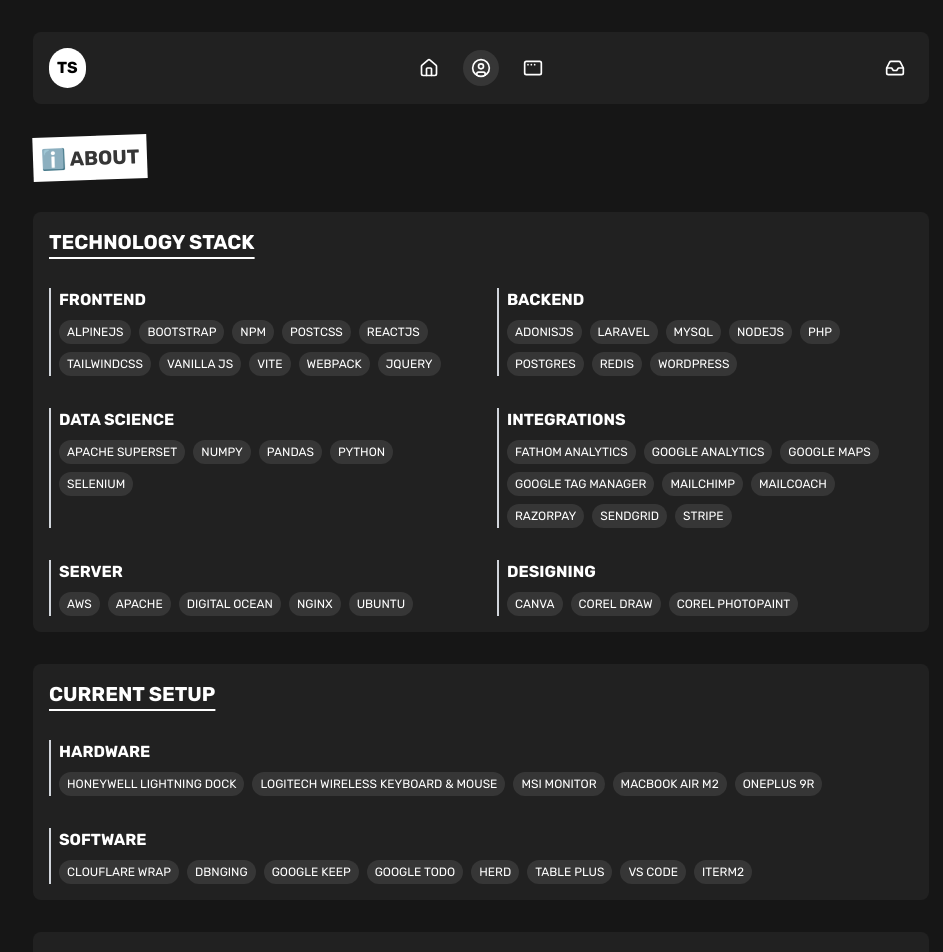
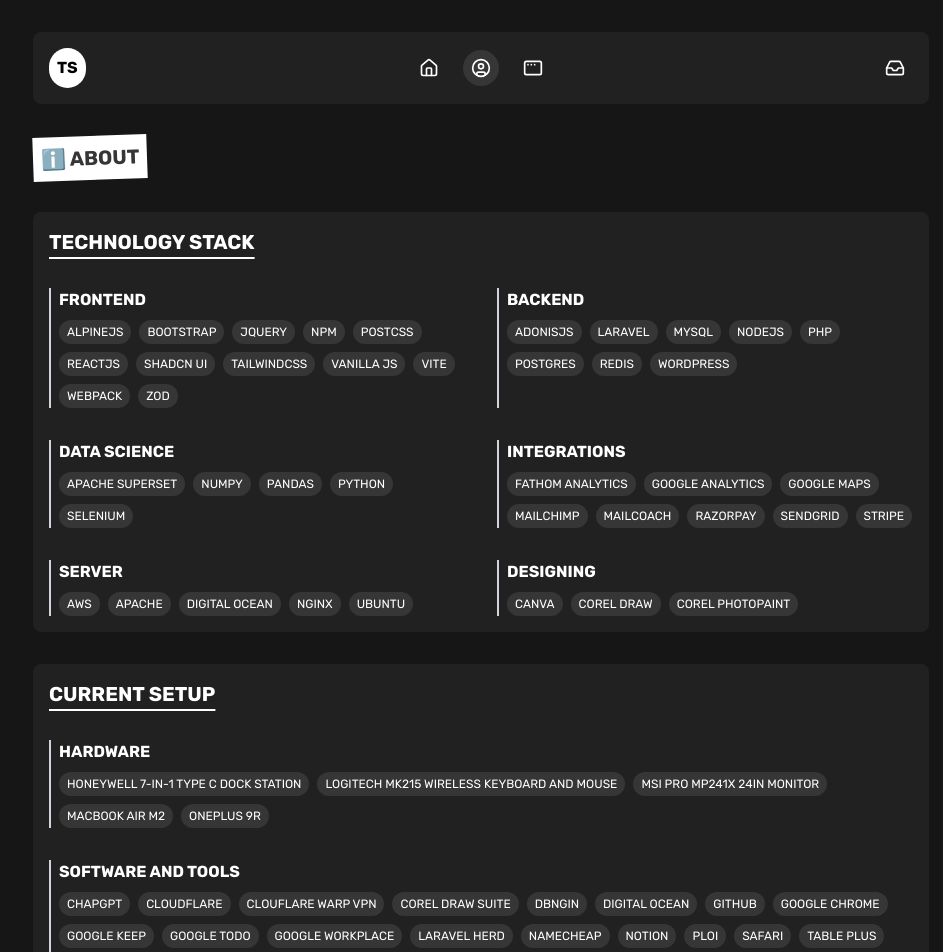
Before and after one commit to tauseefsshah/tauseefsshah.com, a Next.js app: page /about in a window 1280 px wide. Shown: the top 952 px of the page, without its empty margins (159-1102 px from the left). Built offline with nearby package versions, Linux system fonts and the light colour scheme; some icons are missing.

Commit message:
UPDATE - About

```diff
--- a/pages/about.jsx
+++ b/pages/about.jsx
@@ -6,7 +6,7 @@
     technologies: [
       "AlpineJS",
       "ReactJS",
-      "jQuery",
+      "JQuery",
       "Vanilla JS",
       "TailwindCSS",
       "Bootstrap",
@@ -14,6 +14,8 @@
       "NPM",
       "Vite",
       "Webpack",
+      "Shadcn UI",
+      "Zod",
     ],
   },
   {
@@ -41,7 +43,6 @@
       "Fathom Analytics",
       "Google Analytics",
       "Google Maps",
-      "Google Tag Manager",
       "Mailcoach",
       "Mailchimp",
       "Sendgrid",
@@ -63,22 +64,34 @@
     technologies: [
       "Macbook Air M2",
       "OnePlus 9R",
-      "MSI Monitor",
-      "Logitech Wireless Keyboard & Mouse",
-      "Honeywell Lightning Dock",
+      "MSI Pro MP241x 24in Monitor",
+      "Logitech MK215 Wireless Keyboard And Mouse",
+      "Honeywell 7-in-1 Type C Dock Station",
     ],
   },
   {
-    title: "Software",
+    title: "Software and Tools",
     technologies: [
       "VS Code",
-      "Herd",
+      "Laravel Herd",
       "Table Plus",
-      "DBnging",
+      "DBngin",
       "iTerm2",
-      "Clouflare Wrap",
+      "Clouflare Warp VPN",
       "Google Keep",
       "Google Todo",
+      "Corel Draw Suite",
+      "Notion",
+      "Vyapar",
+      "Google Chrome",
+      "Safari",
+      "Ploi",
+      "Cloudflare",
+      "Namecheap",
+      "Google Workplace",
+      "Digital Ocean",
+      "Github",
+      "ChapGPT",
     ],
   },
 ];
@@ -88,7 +101,7 @@
     <div className="flex flex-col gap-8">
       <PageTitle title="ℹ️ About" />
 
-      <div className="content-box">
+      <section id="technology-stack" className="content-box">
         <div className="flex flex-col gap-8">
           <h3 className="text-xl font-bold uppercase underline underline-offset-8">
             Technology Stack
@@ -111,9 +124,9 @@
             ))}
           </div>
         </div>
-      </div>
+      </section>
 
-      <div className="content-box">
+      <section id="current-setup" className="content-box">
         <div className="flex flex-col gap-8">
           <h3 className="text-xl font-bold uppercase underline underline-offset-8">
             Current Setup
@@ -136,7 +149,7 @@
             ))}
           </div>
         </div>
-      </div>
+      </section>
     </div>
   );
 }
```
